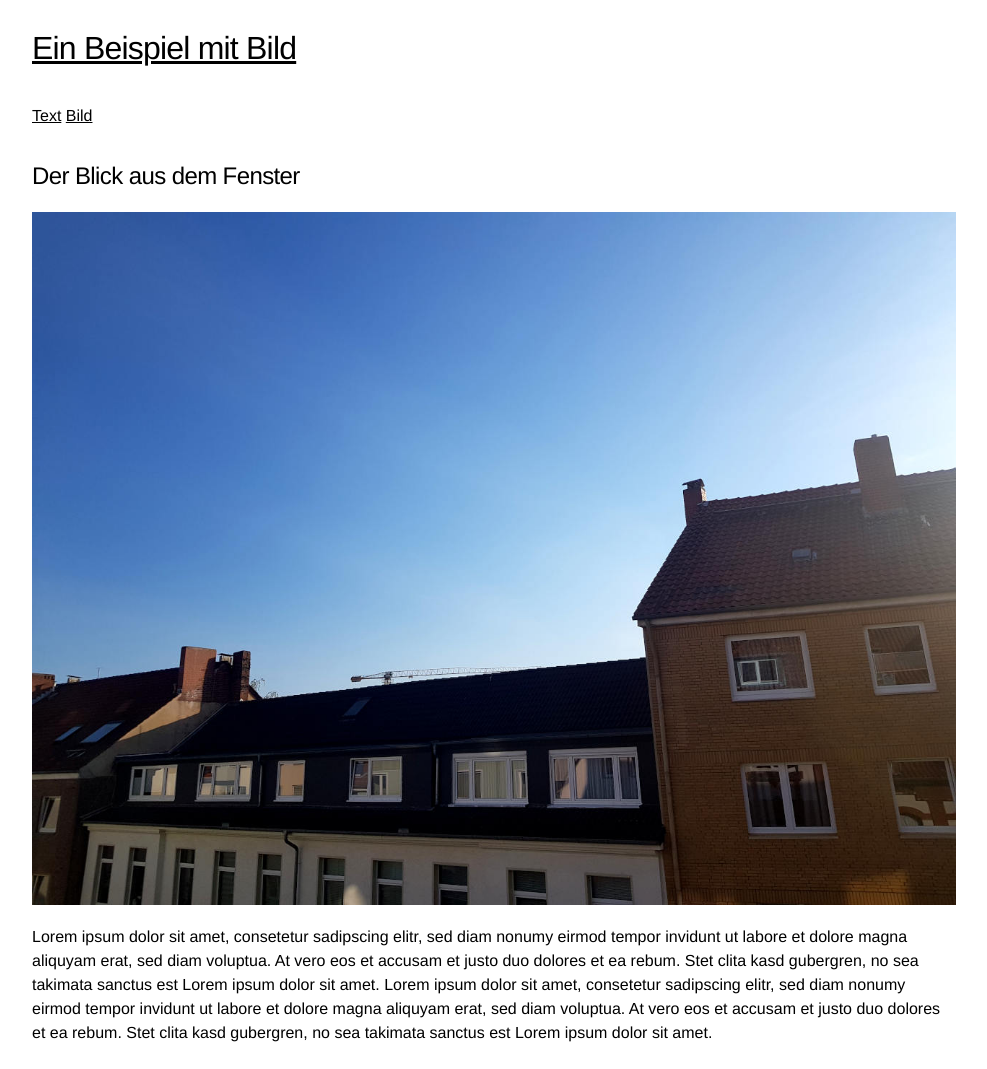
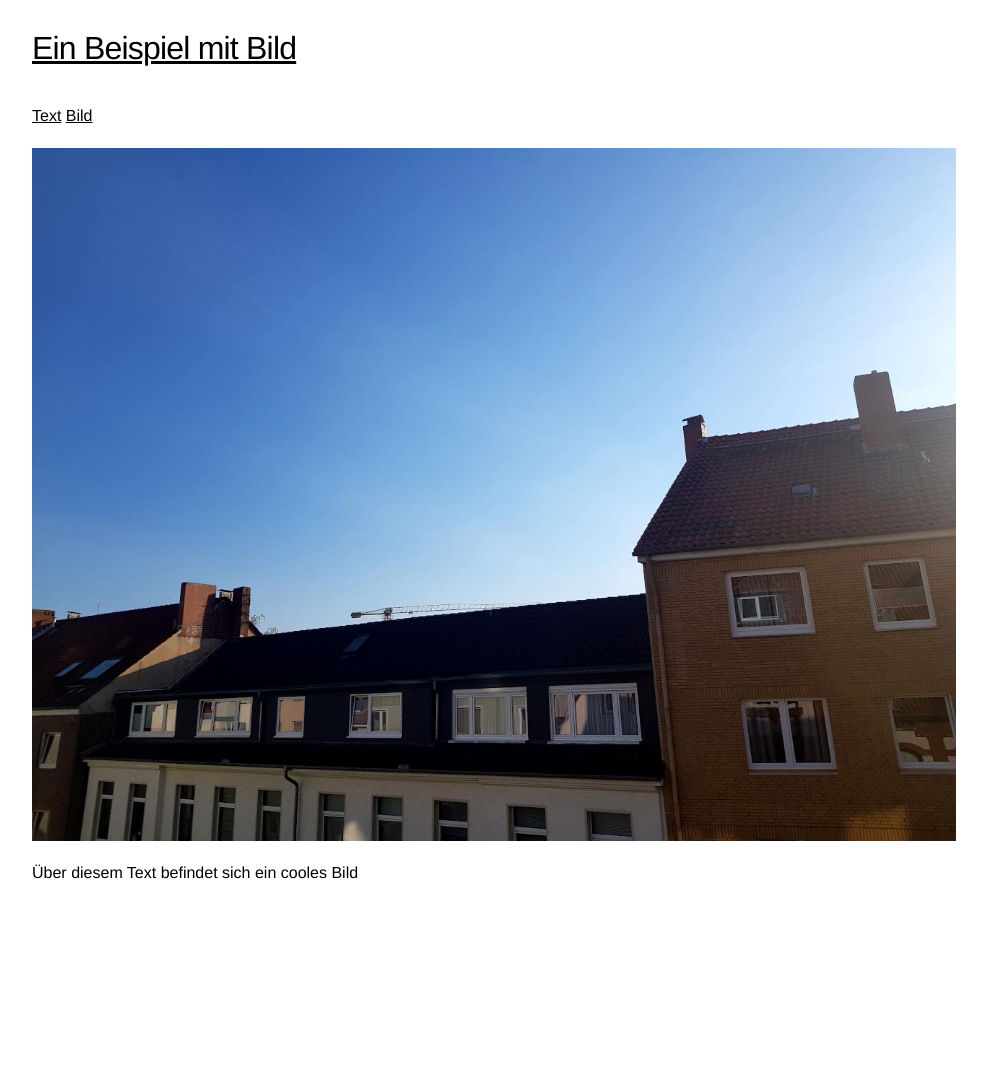
Before and after one commit to captainsauerland/captainsauerland.github.io, a Jekyll site: the page built from image.md, in a window 1280 px wide. Shown: the whole page, without its empty margins (146-1133 px from the left). Built offline with Jekyll 4.4.1, drawn with Linux system fonts in a browser that asks for light colours; our own code applies the rules of GitHub Pages for plain Markdown files; after the commit the page ends 948 px from its top, so only the background shows below that.

Commit message:
Update image.md

```diff
--- a/image.md
+++ b/image.md
@@ -2,8 +2,7 @@
 title: Ein Beispiel mit Bild
 ---
 
-## Der Blick aus dem Fenster
 
 ![Dies ist ein Beispielbild.](assets/images/example.jpg)
 
-Lorem ipsum dolor sit amet, consetetur sadipscing elitr, sed diam nonumy eirmod tempor invidunt ut labore et dolore magna aliquyam erat, sed diam voluptua. At vero eos et accusam et justo duo dolores et ea rebum. Stet clita kasd gubergren, no sea takimata sanctus est Lorem ipsum dolor sit amet. Lorem ipsum dolor sit amet, consetetur sadipscing elitr, sed diam nonumy eirmod tempor invidunt ut labore et dolore magna aliquyam erat, sed diam voluptua. At vero eos et accusam et justo duo dolores et ea rebum. Stet clita kasd gubergren, no sea takimata sanctus est Lorem ipsum dolor sit amet.
+Über diesem Text befindet sich ein cooles Bild
```
